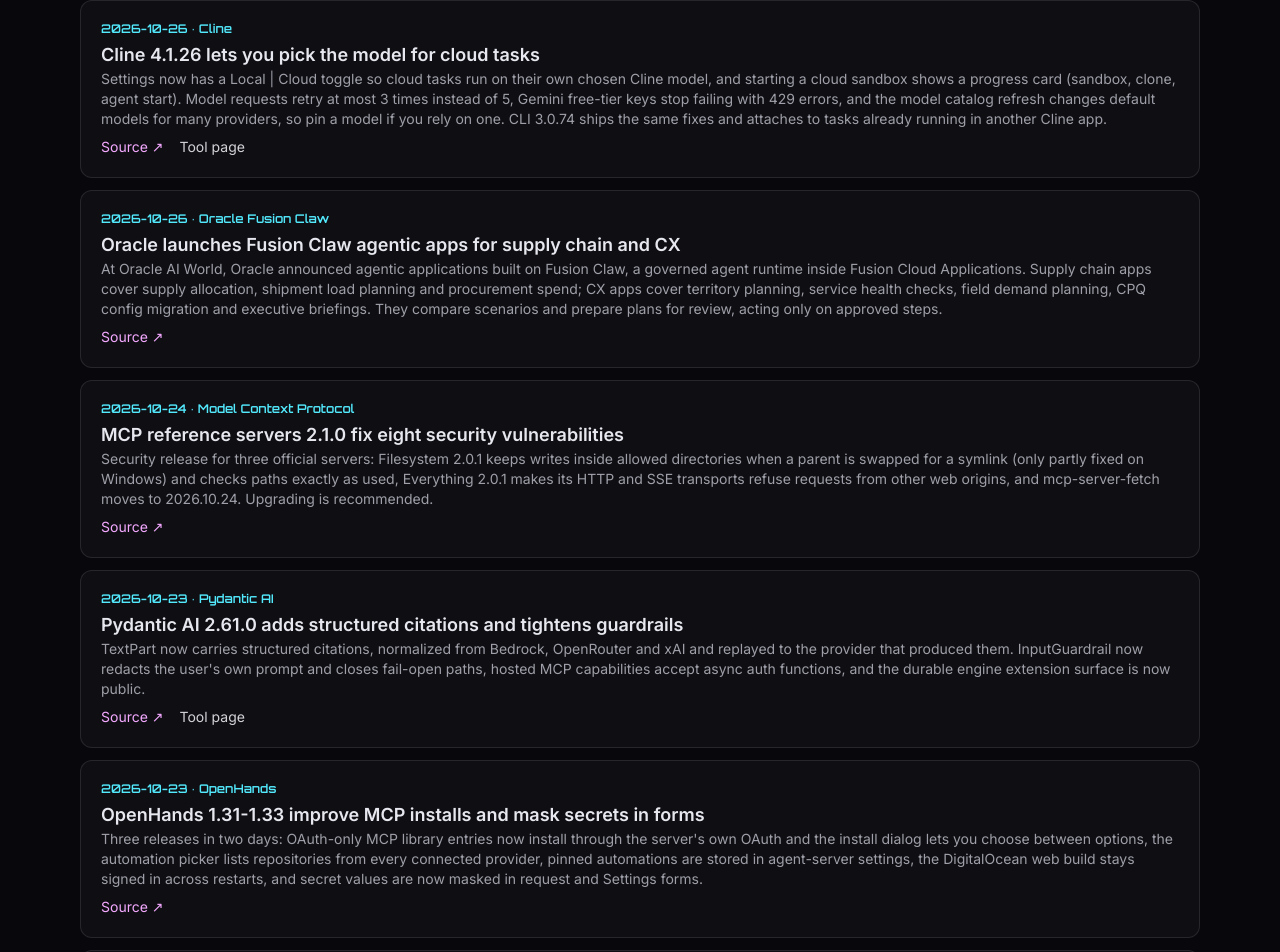
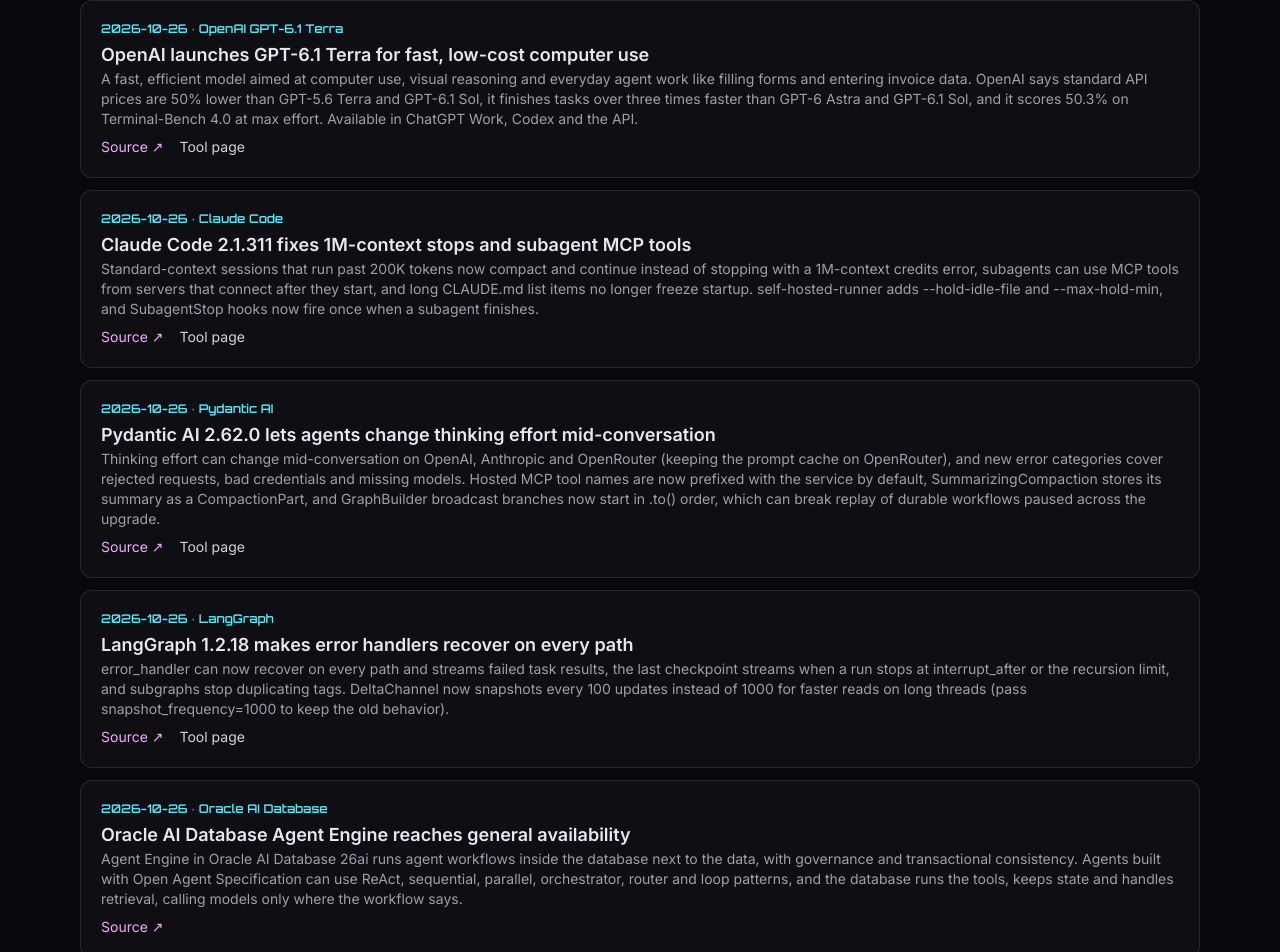
Before and after one commit to Bombtek/ranked-agents, a Next.js app: page /releases in a window 1280 px wide. Shown: the part 193-1145 px from the top of the page. Built offline with nearby package versions, Linux system fonts and the light colour scheme; no server answers.

Commit message:
Add Oct 26 releases: GPT-6.1 Terra, Claude Code 2.1.311, Pydantic AI 2.62.0, LangGraph 1.2.18, Oracle AI Database Agent Engine, NetSuite SuiteAgents, Zendesk Employee Service AI Agents

```diff
--- a/data/releases.ts
+++ b/data/releases.ts
@@ -1,6 +1,13 @@
 export interface Release { title: string; product: string; date: string; summary: string; source: string; toolSlug?: string }
 // Newest first. Dates are ISO (YYYY-MM-DD).
 export const releases: Release[] = [
+  { title: "OpenAI launches GPT-6.1 Terra for fast, low-cost computer use", product: "OpenAI GPT-6.1 Terra", date: "2026-10-26", summary: "A fast, efficient model aimed at computer use, visual reasoning and everyday agent work like filling forms and entering invoice data. OpenAI says standard API prices are 50% lower than GPT-5.6 Terra and GPT-6.1 Sol, it finishes tasks over three times faster than GPT-6 Astra and GPT-6.1 Sol, and it scores 50.3% on Terminal-Bench 4.0 at max effort. Available in ChatGPT Work, Codex and the API.", source: "https://openai.com/index/introducing-gpt-6-1-terra", toolSlug: "openai-codex" },
+  { title: "Claude Code 2.1.311 fixes 1M-context stops and subagent MCP tools", product: "Claude Code", date: "2026-10-26", summary: "Standard-context sessions that run past 200K tokens now compact and continue instead of stopping with a 1M-context credits error, subagents can use MCP tools from servers that connect after they start, and long CLAUDE.md list items no longer freeze startup. self-hosted-runner adds --hold-idle-file and --max-hold-min, and SubagentStop hooks now fire once when a subagent finishes.", source: "https://github.com/anthropics/claude-code/releases/tag/v2.1.311", toolSlug: "claude-code" },
+  { title: "Pydantic AI 2.62.0 lets agents change thinking effort mid-conversation", product: "Pydantic AI", date: "2026-10-26", summary: "Thinking effort can change mid-conversation on OpenAI, Anthropic and OpenRouter (keeping the prompt cache on OpenRouter), and new error categories cover rejected requests, bad credentials and missing models. Hosted MCP tool names are now prefixed with the service by default, SummarizingCompaction stores its summary as a CompactionPart, and GraphBuilder broadcast branches now start in .to() order, which can break replay of durable workflows paused across the upgrade.", source: "https://github.com/pydantic/pydantic-ai/releases/tag/v2.62.0", toolSlug: "pydantic-ai" },
+  { title: "LangGraph 1.2.18 makes error handlers recover on every path", product: "LangGraph", date: "2026-10-26", summary: "error_handler can now recover on every path and streams failed task results, the last checkpoint streams when a run stops at interrupt_after or the recursion limit, and subgraphs stop duplicating tags. DeltaChannel now snapshots every 100 updates instead of 1000 for faster reads on long threads (pass snapshot_frequency=1000 to keep the old behavior).", source: "https://github.com/langchain-ai/langgraph/releases/tag/1.2.18", toolSlug: "langgraph" },
+  { title: "Oracle AI Database Agent Engine reaches general availability", product: "Oracle AI Database", date: "2026-10-26", summary: "Agent Engine in Oracle AI Database 26ai runs agent workflows inside the database next to the data, with governance and transactional consistency. Agents built with Open Agent Specification can use ReAct, sequential, parallel, orchestrator, router and loop patterns, and the database runs the tools, keeps state and handles retrieval, calling models only where the workflow says.", source: "https://blogs.oracle.com/database/introducing-oracle-ai-database-agent-engine" },
+  { title: "NetSuite announces SuiteAgents for industry-specific ERP work", product: "Oracle NetSuite", date: "2026-10-26", summary: "At SuiteWorld, NetSuite announced SuiteAgents built on its unified data model to monitor industry-specific processes, flag issues, recommend next steps and help carry out multi-step work within existing governance, starting with software and product companies. Ask Oracle provides the conversational front end.", source: "https://www.prnewswire.com/news-releases/netsuite-puts-industry-expertise-to-work-with-new-ai-agents-302919134.html" },
+  { title: "Zendesk introduces Employee Service AI Agents", product: "Zendesk", date: "2026-10-26", summary: "AI agents for IT, HR and workplace teams resolve employee requests end to end using Advanced Action Flows, admin-built workflows that follow company policy, covering tasks like access approvals, laptop lifecycle, employment verification letters and badge access. In open early access now, with general availability expected in the coming weeks.", source: "https://www.zendesk.com/newsroom/press-releases/zendesk-introduces-employee-service-ai-agents-to-take-employee-requests-from-question-to-outcome/" },
   { title: "Cline 4.1.26 lets you pick the model for cloud tasks", product: "Cline", date: "2026-10-26", summary: "Settings now has a Local | Cloud toggle so cloud tasks run on their own chosen Cline model, and starting a cloud sandbox shows a progress card (sandbox, clone, agent start). Model requests retry at most 3 times instead of 5, Gemini free-tier keys stop failing with 429 errors, and the model catalog refresh changes default models for many providers, so pin a model if you rely on one. CLI 3.0.74 ships the same fixes and attaches to tasks already running in another Cline app.", source: "https://github.com/cline/cline/releases/tag/v4.1.26", toolSlug: "cline" },
   { title: "Oracle launches Fusion Claw agentic apps for supply chain and CX", product: "Oracle Fusion Claw", date: "2026-10-26", summary: "At Oracle AI World, Oracle announced agentic applications built on Fusion Claw, a governed agent runtime inside Fusion Cloud Applications. Supply chain apps cover supply allocation, shipment load planning and procurement spend; CX apps cover territory planning, service health checks, field demand planning, CPQ config migration and executive briefings. They compare scenarios and prepare plans for review, acting only on approved steps.", source: "https://www.oracle.com/news/announcement/ai-world-oracle-introduces-claw-powered-fusion-agentic-applications-for-supply-chain-2026-10-26/" },
   { title: "MCP reference servers 2.1.0 fix eight security vulnerabilities", product: "Model Context Protocol", date: "2026-10-24", summary: "Security release for three official servers: Filesystem 2.0.1 keeps writes inside allowed directories when a parent is swapped for a symlink (only partly fixed on Windows) and checks paths exactly as used, Everything 2.0.1 makes its HTTP and SSE transports refuse requests from other web origins, and mcp-server-fetch moves to 2026.10.24. Upgrading is recommended.", source: "https://github.com/modelcontextprotocol/servers/releases/tag/v2.1.0" },
```
